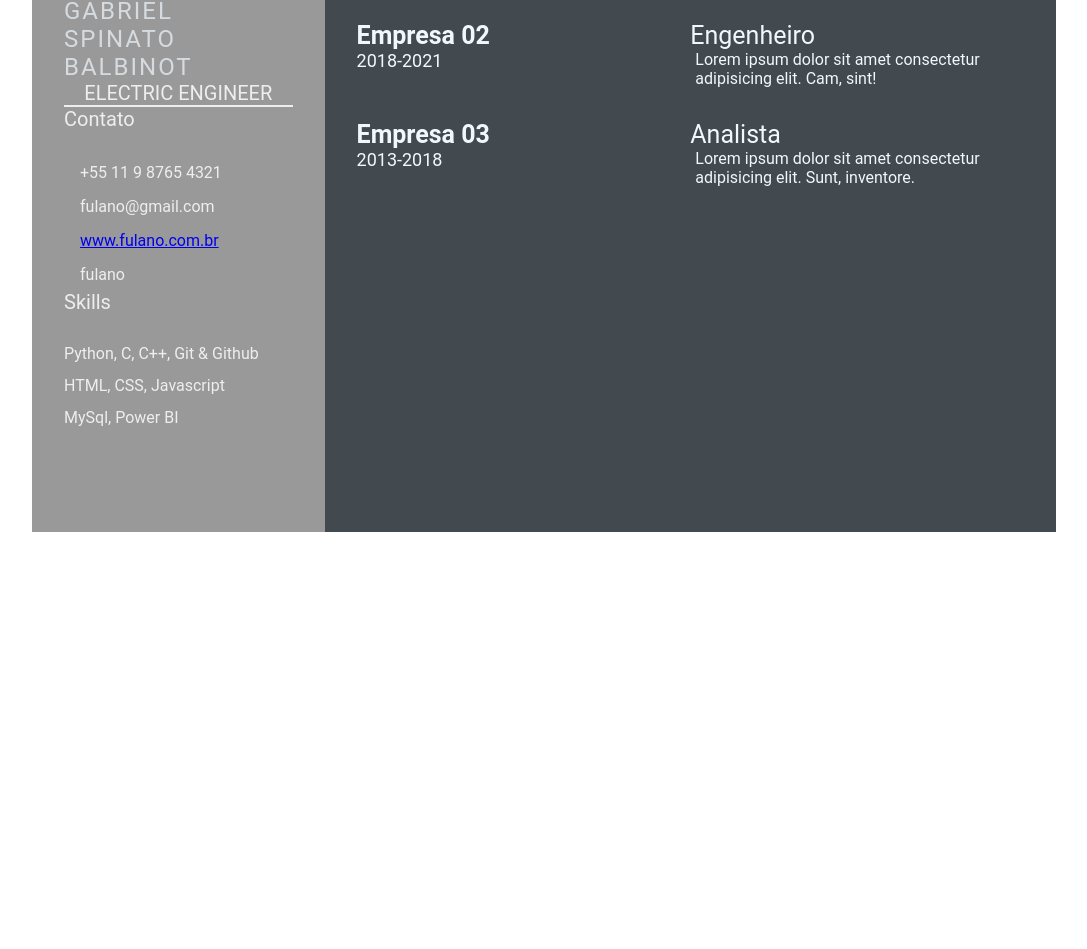
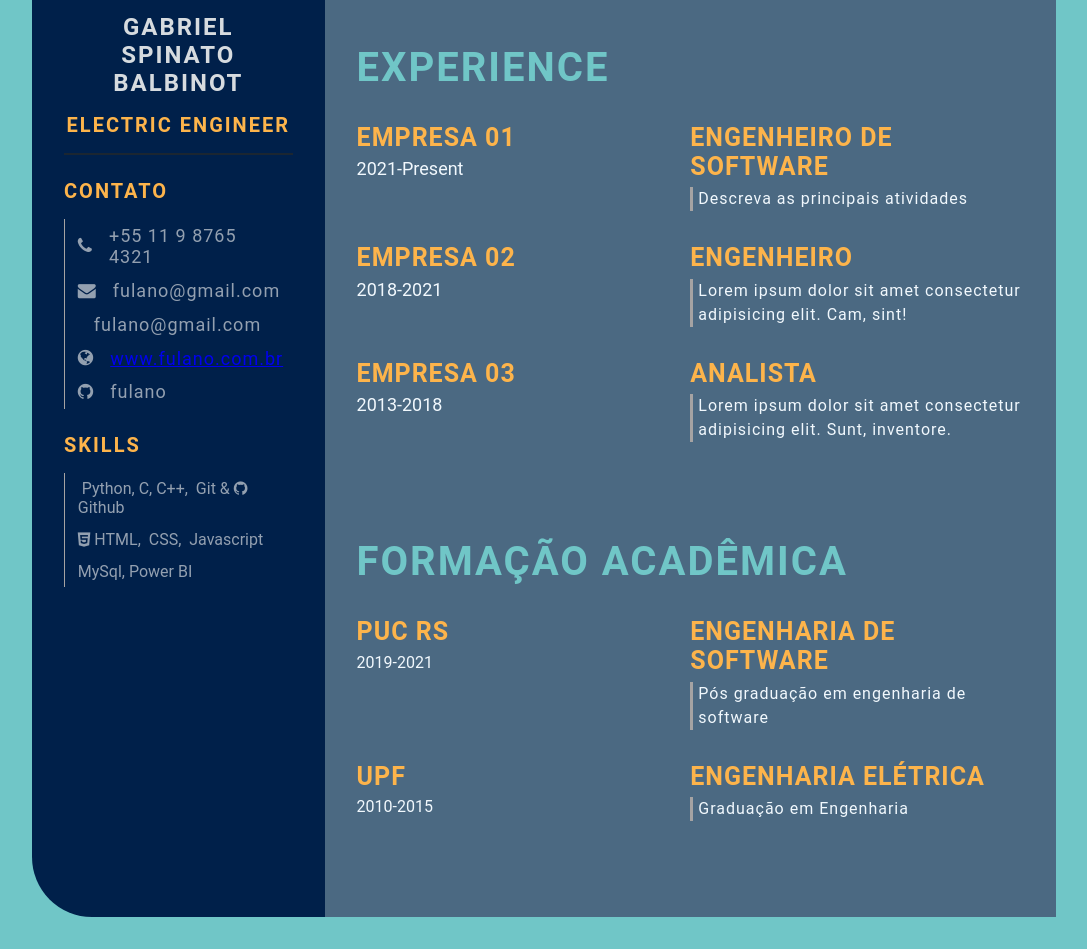
Before and after one commit to gabo-sb/ebac-jornadadev.github.io, a plain HTML site: page index.html in a window 1280 px wide. Shown: the part 300-1249 px from the top of the page, without its empty margins (96-1183 px from the left). Before the commit the page ends 864 px from the top, so only its background shows below. Drawn offline with Linux system fonts and the light colour scheme.

Commit message:
Feature: Include Education part and CSS improvement (#4)

```diff
--- a/index.html
+++ b/index.html
@@ -7,6 +7,7 @@
     <meta name="viewport" content="width=device-width, initial-scale=1.0">
     <title>Gabriel CV</title>
 
+    <link rel="stylesheet" href="https://cdnjs.cloudflare.com/ajax/libs/font-awesome/4.7.0/css/font-awesome.min.css">
     <link rel="stylesheet" href="style.css">
 </head>
 
@@ -24,7 +25,11 @@
                     <p class="left-title">Contato</p>
                     <ul>
                         <li><i class="fa fa-phone"></i>+55 11 9 8765 4321</li>
+
+                        <li><i class="fa fa-envelope"></i>fulano@gmail.com</li>
+
                         <li><i class="fa fa-envelop"></i>fulano@gmail.com</li>
+
                         <li><i class="fa fa-globe"></i><a href="#">www.fulano.com.br</a></li>
                         <li><i class="fa fa-github"></i>fulano</li>
                     </ul>
@@ -33,10 +38,12 @@
                     <p class="left-title">Skills</p>
                     <ul>
                         <li>
-                            <p>Python, C, C++, Git & Github</p>
+                            <p><i class="fa-brands fa-python"></i> Python, C, C++, <i class="fa-brands fa-git-alt"></i>
+                                Git & <i class="fa-brands fa-github"></i> Github</p>
                         </li>
                         <li>
-                            <p>HTML, CSS, Javascript</p>
+                            <p><i class="fa-brands fa-html5"></i> HTML, <i class="fa-brands fa-css3-alt"></i> CSS, <i
+                                    class="fa-brands fa-js"></i> Javascript</p>
                         </li>
                         <li>
                             <p>MySql, Power BI</p>
@@ -99,6 +106,37 @@
                         </div>
                     </div>
                 </section>
+
+                <!-- formação acadêmica-->
+                <section class="education gap">
+                    <div class="right-title">Formação Acadêmica</div>
+                    <div class="education-contents">
+                        <div class="education-left">
+                            <p class="education-school-name">PUC RS</p>
+                            <p class="educationp-time-period">2019-2021</p>
+                        </div>
+                        <div class="education-right">
+                            <p class="education-subject">Engenharia de Software</p>
+                            <p class="education-desc">
+                                Pós graduação em engenharia de software
+                            </p>
+                        </div>
+                    </div>
+                    <div class="education-contents">
+                        <div class="education-left">
+                            <p class="education-school-name">UPF</p>
+                            <p class="educationp-time-period">2010-2015</p>
+                        </div>
+                        <div class="education-right">
+                            <p class="education-subject">Engenharia Elétrica</p>
+                            <p class="education-desc">
+                                Graduação em Engenharia
+                            </p>
+                        </div>
+                    </div>
+                </section>
+                <!-- fim formação acadêmica-->
+
             </div>
         </section>
     </main>
--- a/style.css
+++ b/style.css
@@ -4,6 +4,20 @@
   box-sizing: border-box;
   list-style: none;
   font-family: 'Roboto', sans-serif;
+}
+
+body {
+  background-color: #70c6c7;
+}
+
+.fa,
+.fa-brands {
+  display: inline-block;
+  font: normal normal normal 14px/1 FontAwesome;
+  font-size: inherit;
+  text-rendering: auto;
+  -webkit-font-smoothing: antialiased;
+  -moz-osx-font-smoothing: grayscale;
 }
 
 .resume-contents {
@@ -17,13 +31,14 @@
 .left-section {
   grid-column: span 2;
   height: 100%;
-  background-color: #999999;
+  background-color: #00204a;
+  border-radius: 0px 0px 0px 60px;
 }
 
 .right-section {
   grid-column: span 5;
   height: 100%;
-  background-color: #424a50;
+  background-color: #4b6982;
   border-radius: 0px 60px 0px 0px;
 }
 
@@ -33,7 +48,7 @@
 
 .profile {
   width: 100%;
-  border-bottom: 2px solid #eeeeee;
+  border-bottom: 2px solid #1b2631;
 }
 
 .profile .profile-image {
@@ -46,44 +61,70 @@
   font-size: 1.5rem;
   letter-spacing: 2px;
   text-transform: uppercase;
+  text-align: center;
+  font-weight: bold;
+  padding: 1rem 0;
+
 }
 
 .profession {
-  color: #eeeeee;
+  color: #fdb44b;
   font-size: 20px;
   text-transform: uppercase;
   text-align: center;
+  letter-spacing: 2px;
+  font-weight: bold;
+  padding-bottom: 1rem;
 }
 
 /* .contact-info { border-bottom: 2px solid #1B2631; } */
 .left-title {
-  color: #eeeeee;
+  color: #fdb44b;
   font-size: 20px;
+  letter-spacing: 2px;
+  text-transform: uppercase;
+  font-weight: bold;
+  display: flex;
+  align-items: cente;
+}
+
+.contact-info {
+  padding-top: 1.5rem;
 }
 
 .contact-info ul {
-  padding-top: 1.5rem;
+  margin-top: 1rem;
+  border-left: 1.5px solid #a5a3a3;
 }
 
 .contact-info ul li,
 .references ul li {
-  padding: 0.4rem 0;
-  color: #eeeeee;
+  padding: 0.4rem 0.8rem;
+  /* color: #eeeeee; */
+  display: flex;
+  align-items: center;
+  color: #d6dbdfaf;
+  letter-spacing: 1px;
+  font-size: 18px;
 }
 
 .contact-info ul li i,
 .references ul li i {
   padding-right: 1rem;
   font-size: 18px;
-  color: #eeeeee;
+  color: #d6dbdfaf;
 }
 
-.skills ul {
+.skills {
   padding-top: 1.5rem;
 }
+.skills ul {
+  margin-top: 1rem;
+  border-left: 1.5px solid #a5a3a3;
+}
 .skills ul li p {
-  padding: 0.4rem 0;
-  color: #eeeeee;
+  padding: 0.4rem 0.8rem;
+  color: #d6dbdfaf;
 }
 
 .right-section-contents {
@@ -92,6 +133,17 @@
 
 .right-title {
   color: #eeeeee;
+  /* border-bottom: 2px solid #eeeeee; */
+  color: #70c6c7;
+  font-size: 40px;
+  letter-spacing: 2px;
+  text-transform: uppercase;
+  font-weight: bold;
+  display: flex;
+  align-items: center;
+  padding: 2rem 0;
+  position: relative;
+
 }
 
 .gap {
@@ -116,6 +168,11 @@
 .awards-company-name {
   font-size: 25px;
   font-weight: bold;
+  text-transform: uppercase;
+  letter-spacing: 1px;
+  color: #fdb44b;
+  padding-bottom: 0.4rem;
+
 }
 
 .exp-time-period,
@@ -128,6 +185,12 @@
 .education-subject,
 .awards-name {
   font-size: 25px;
+  font-weight: bold;
+  text-transform: uppercase;
+  letter-spacing: 1px;
+  color: #fdb44b;
+  padding-bottom: 0.4rem;
+
 }
 
 .exp-desc,
@@ -135,4 +198,8 @@
 .awards-desc {
   font-size: 16px;
   padding-left: 5px;
+  letter-spacing: 1px;
+  line-height: 1.5rem;
+  border-left: 3px solid #a5a3a3;
+
 }
```
